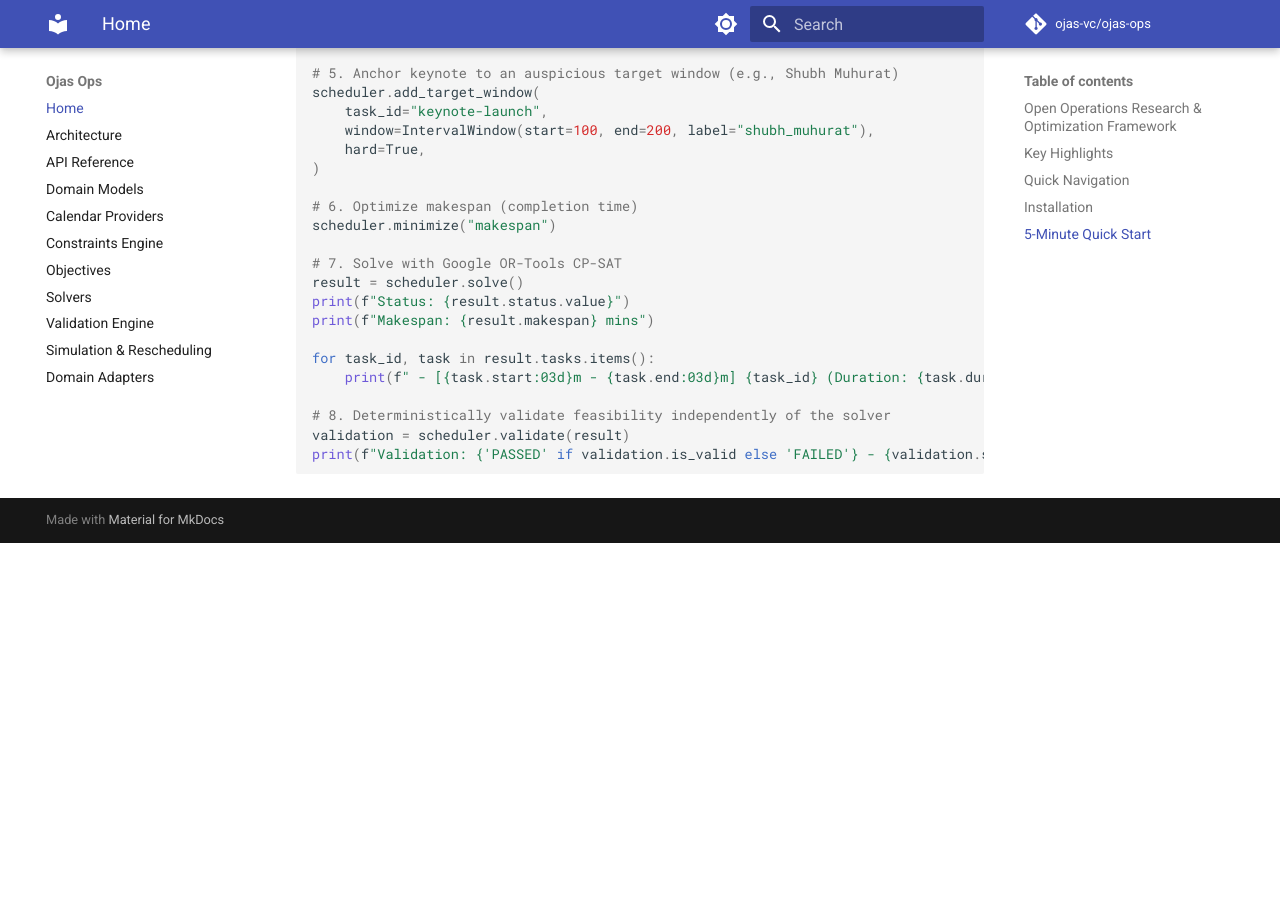
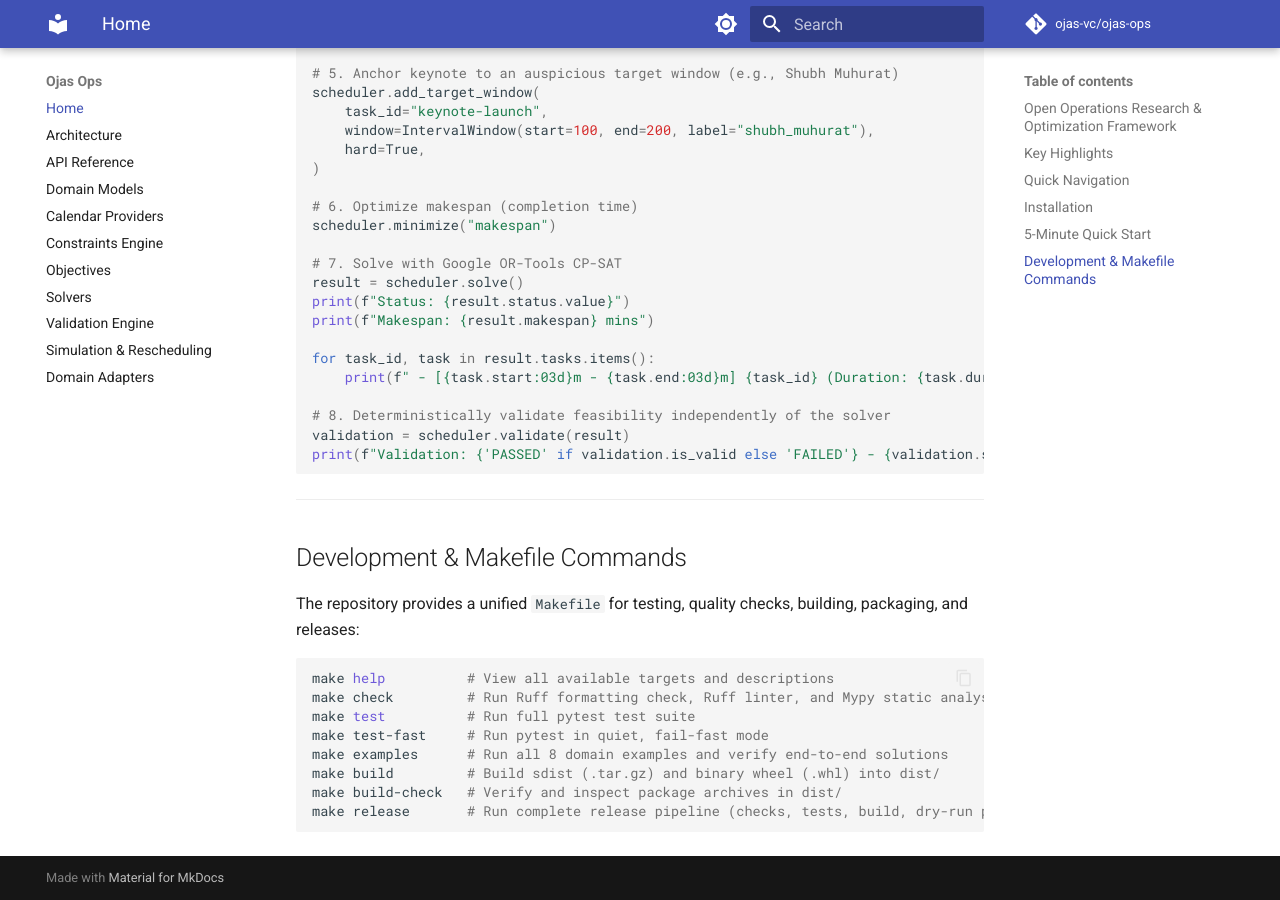
Before and after one commit to ojas-vc/ojas-ops, an MkDocs documentation site: the page built from docs/index.md, in a window 1280 px wide and 900 px high, scrolled down 2801 px. Built offline with MkDocs 1.6.1 and Material for MkDocs 9.7.7, drawn with Linux system fonts in a browser that asks for light colours; comment, search, counter and statistics services are not loaded; before the commit the page ends 3344 px from its top, so only the background shows below that.

Commit message:
feat(build): add comprehensive Makefile for development, testing, packaging, and release
- Add Makefile with automated targets for environment setup, formatting, linting, typechecking, testing, packaging, and releases
- Support single-command code quality verification: make check, make fmt, make lint-fix, make mypy
- Add test suites: make test, make test-fast, make test-cov, make test-verbose, and per-subsystem test targets
- Add build and packaging commands: make build, make build-sdist, make build-wheel, make build-check, make clean
- Add release workflow: make version, make bump-patch/minor/major, make tag, make publish-dry-run, make publish-test, make publish, make release
- Fix workload duration terms typing for clean Mypy verification across all 46 source files
- Document Makefile workflows in README.md and docs/index.md

````diff
--- a/docs/index.md
+++ b/docs/index.md
@@ -125,3 +125,20 @@ for task_id, task in result.tasks.items():
 validation = scheduler.validate(result)
 print(f"Validation: {'PASSED' if validation.is_valid else 'FAILED'} - {validation.summary}")
 ```
+
+---
+
+## Development & Makefile Commands
+
+The repository provides a unified `Makefile` for testing, quality checks, building, packaging, and releases:
+
+```bash
+make help          # View all available targets and descriptions
+make check         # Run Ruff formatting check, Ruff linter, and Mypy static analysis
+make test          # Run full pytest test suite
+make test-fast     # Run pytest in quiet, fail-fast mode
+make examples      # Run all 8 domain examples and verify end-to-end solutions
+make build         # Build sdist (.tar.gz) and binary wheel (.whl) into dist/
+make build-check   # Verify and inspect package archives in dist/
+make release       # Run complete release pipeline (checks, tests, build, dry-run publish)
+```
````
Also changed, not shown: README.md (+25 -3 lines), 2 other files.
